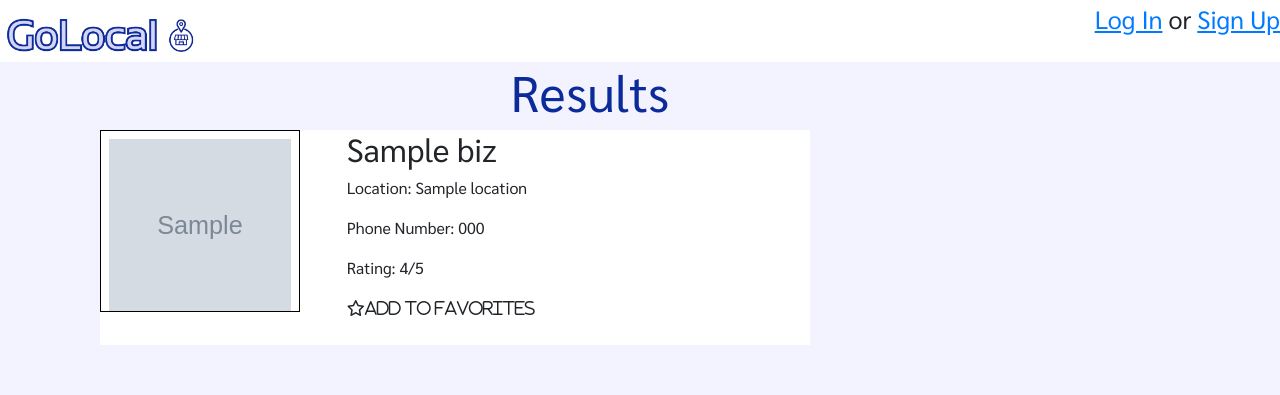
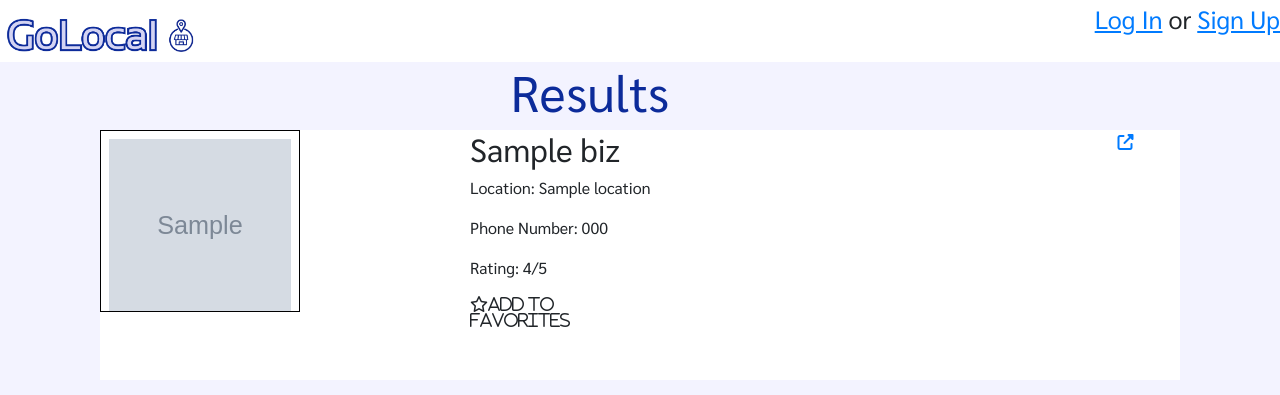
Before and after one commit to kylejava/LAHacks2021, a Flask app: template templates/results.html in a window 1280 px wide. Shown: the top 395 px of the page. Run offline with Flask 2, Linux system fonts and the light colour scheme; the template is opened without the code that fills it: most values are stand-ins (such as "Sample title", 1, 10 or a date in 2020); grey boxes marked "Sample" are stand-in pictures; some libraries are stand-ins or nearby versions.

Commit message:
Added New elements

```diff
--- a/models.py
+++ b/models.py
@@ -26,7 +26,8 @@ def findBusiness(choice , city):
             'location': biz['location']['display_address'][0] ,
             'phone': biz['display_phone'],
             'image': biz['image_url'],
-            'rating': biz['rating']
+            'rating': biz['rating'],
+            'link': ("https://www.google.com/maps/place/" + biz['location']['display_address'][0] +" "+ biz['location']['display_address'][1])
         }
         counter +=1
         businesses.append(entry)
--- a/static/results.css
+++ b/static/results.css
@@ -4,8 +4,8 @@
 }
 
 .business{
-  width: 710px;
-  height: 215px;
+  width: auto;
+  height: 250px;
   background-color: #ffffff;
 }
 .business-image{
@@ -35,7 +35,10 @@ input[type=text]{
   border: 1px solid #000000;
   box-sizing: border-box;
 }
-
+i{
+  width: 100px;
+    height: 100px;
+}
 
 .design{
 
--- a/templates/results.html
+++ b/templates/results.html
@@ -31,12 +31,15 @@
               <div class="col-sm-4">
                 <img src="{{biz.image}}" class = "pt-2 px-2 business-image"alt="image">
               </div>
-              <div class="col-sm-8">
+              <div class="col-sm-7">
                 <h2>  {{biz.name}}</h2>
                 <p> Location: {{biz.location}}</p>
                 <p>Phone Number: {{biz.phone}}</p>
                 <p>Rating: {{biz.rating}}/5</p>
                 <i class="far fa-star">Add To Favorites</i>
+              </div>
+              <div class="col-sm-1">
+                <a href="{{biz.link}}"><i class="fas fa-external-link-alt"></i></a>
               </div>
             </div>
           </div>
```
Also changed, not shown: static/about.png (added), static/popular.png (added), static/recent.png (added).
